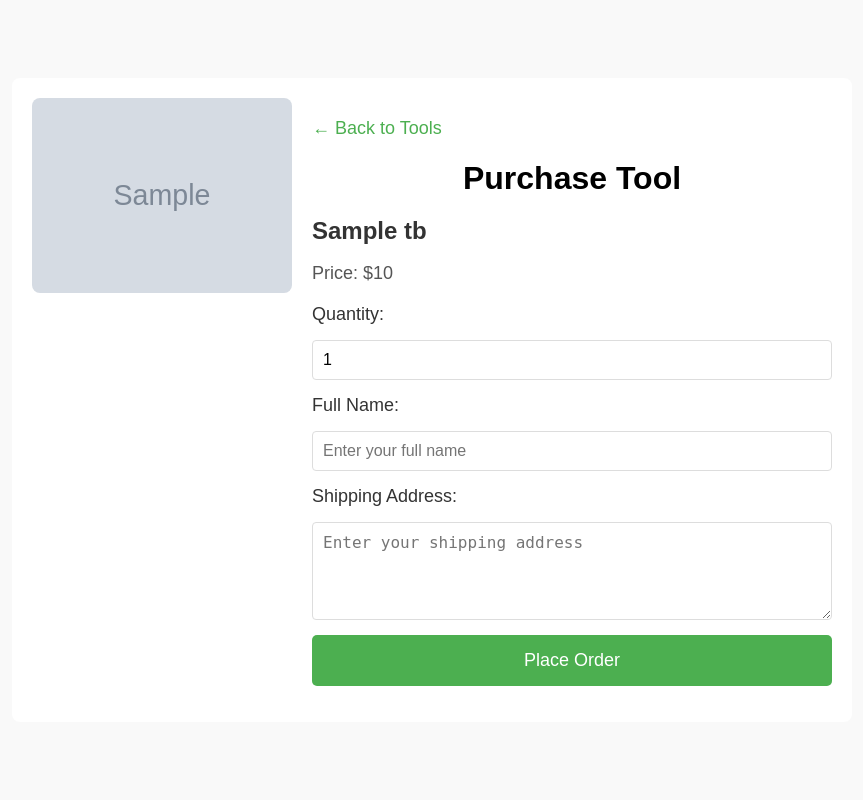
After one commit to arbinlama/college-practice, a PHP site: page /buy.php?id=1 in a window 1280 px wide. The commit adds this page. Shown: the whole page, without its empty margins (208-1071 px from the left). Run offline with PHP 8.4, Linux system fonts and the light colour scheme; tables that the repository leaves empty or names only in its code hold one stand-in row (values such as "Sample post"); grey boxes marked "Sample" are stand-in pictures.

Commit message:
add purchase process and modify tool.php, toolDisplay.php, updateImage.php and addtool.html

```diff
--- /dev/null
+++ b/college_project/services_for_user/php/buy.php
@@ -0,0 +1,173 @@
+<?php
+include "conn.php";
+
+// Check if the 'id' parameter is in the URL
+if (isset($_GET['id'])) {
+    $tool_id = $_GET['id'];
+
+    // Fetch the tool details from the database
+    $sql = "SELECT * FROM tool_tb WHERE id = ?";
+    $stmt = $conn->prepare($sql);
+    $stmt->bind_param("i", $tool_id);
+    $stmt->execute();
+    $result = $stmt->get_result();
+
+    if ($result->num_rows > 0) {
+        $tool = $result->fetch_assoc();
+    } else {
+        echo "<p>Tool not found.</p>";
+        exit;
+    }
+} else {
+    echo "<p>Tool not found.</p>";
+    exit;
+}
+?>
+
+<!DOCTYPE html>
+<html lang="en">
+<head>
+    <meta charset="UTF-8">
+    <meta name="viewport" content="width=device-width, initial-scale=1.0">
+    <title>Purchase Tool</title>
+    <link rel="icon" href="../../image/ficon.png" type="image/x-icon">
+    <style>
+        body {
+            font-family: Arial, sans-serif;
+            background-color: #f9f9f9;
+            margin: 0;
+            padding: 0;
+            display: flex;
+            justify-content: center;
+            align-items: center;
+            height: 100vh;
+        }
+
+        .container {
+            background-color: #fff;
+            padding: 20px;
+            border-radius: 8px;
+            width: 80%;
+            max-width: 800px;
+            display: flex;
+            flex-direction: row;
+            gap: 20px;
+            box-shadow: none; /* Removed box-shadow */
+        }
+
+        h1 {
+            text-align: center;
+            font-size: 32px;
+            margin-bottom: 20px;
+        }
+
+        .image-container {
+            flex: 1;
+            text-align: center;
+        }
+
+        .details-container {
+            flex: 2;
+        }
+
+        h2 {
+            font-size: 24px;
+            color: #333;
+            margin-bottom: 10px;
+        }
+
+        img {
+            max-width: 100%;
+            height: auto;
+            border-radius: 8px;
+        }
+
+        p {
+            font-size: 18px;
+            color: #555;
+            margin-bottom: 20px;
+        }
+
+        .form-container {
+            display: flex;
+            flex-direction: column;
+            gap: 15px;
+        }
+
+        label {
+            font-size: 18px;
+            color: #333;
+        }
+
+        input[type="number"], input[type="text"], input[type="email"], textarea {
+            padding: 10px;
+            font-size: 16px;
+            border: 1px solid #ddd;
+            border-radius: 4px;
+            width: 100%;
+        }
+
+        button {
+            background-color: #4CAF50;
+            color: white;
+            padding: 15px;
+            font-size: 18px;
+            border: none;
+            border-radius: 5px;
+            cursor: pointer;
+            transition: background-color 0.3s;
+            width: 100%;
+        }
+
+        button:hover {
+            background-color: #45a049;
+        }
+
+        .back-link {
+            display: inline-block;
+            margin-top: 20px;
+            text-decoration: none;
+            color: #4CAF50;
+            font-size: 18px;
+        }
+
+        .back-link:hover {
+            color: #45a049;
+        }
+
+    </style>
+</head>
+<body>
+    <div class="container">
+        <div class="image-container">
+            <img src="../../tools_image/<?php echo $tool['image']; ?>" alt="Tool Image">
+        </div>
+        <div class="details-container">
+            <a href="toolDetail.php" class="back-link">← Back to Tools</a>
+            <h1>Purchase Tool</h1>
+            <h2><?php echo $tool['name']; ?></h2>
+            <p>Price: $<?php echo $tool['price']; ?></p>
+
+            <!-- Purchase Form -->
+            <form action="process_buy.php" method="POST" class="form-container">
+                <input type="hidden" name="tool_id" value="<?php echo $tool['id']; ?>">
+                <input type="hidden" name="price" value="<?php echo $tool['price']; ?>">
+
+                <!-- Quantity Input -->
+                <label for="quantity">Quantity:</label>
+                <input type="number" name="quantity" min="1" value="1" required>
+
+                <!-- User Information (optional) -->
+                <label for="name">Full Name:</label>
+                <input type="text" name="name" placeholder="Enter your full name" required>
+
+                <label for="address">Shipping Address:</label>
+                <textarea name="address" rows="4" placeholder="Enter your shipping address" required></textarea>
+
+                <!-- Submit Button -->
+                <button type="submit">Place Order</button>
+            </form>
+        </div>
+    </div>
+</body>
+</html>
--- a/college_project/work_of_admin/addtool.html
+++ b/college_project/work_of_admin/addtool.html
@@ -66,6 +66,12 @@
         <label for="price">Price:</label>
         <input type="text" name="price" required>
 
+        <label for="des1">Description:</label>
+        <input type="text" name="des1" required>
+
+        <label for="quantity">Quantity:</label>
+        <input type="text" name="quantity" required>
+
 
         <input type="submit" name="submit" value="Submit">
         <button type="button" class="back">
--- a/college_project/work_of_admin/adphp/toolsDisplay.php
+++ b/college_project/work_of_admin/adphp/toolsDisplay.php
@@ -58,7 +58,8 @@
             <th>S.N</th>
             <th>Photo</th>
             <th>Name</th>
-            <th>Description</th>
+            <th>Price</th>
+            <th>Quantity</th>
             <th colspan="2">Action</th>
         </tr>
         <?php
@@ -75,6 +76,7 @@
                     <td><img src='../../tools_image/" . htmlspecialchars($row['image']) . "' alt='loading image'></td>
                     <td>" . htmlspecialchars($row['name']) . "</td>
                     <td>" . htmlspecialchars($row['price']) . "</td>
+                    <td>" . htmlspecialchars($row['quantity']) . "</td>
                     <td>
                         <a href='updateImage.php?id=" . htmlspecialchars($row['id']) . "'>Update</a>
                         <a href='deleteImage.php?id=" . htmlspecialchars($row['id']) . "'>Delete</a>
```
Also changed, not shown: college_project/services_for_user/php/process_buy.php (added, +114 -0 lines), college_project/services_for_user/php/toolDetail.php (+9 -5 lines), college_project/work_of_admin/adphp/tool.php (+9 -11 lines), college_project/work_of_admin/adphp/updateImage.php (+13 -4 lines).
